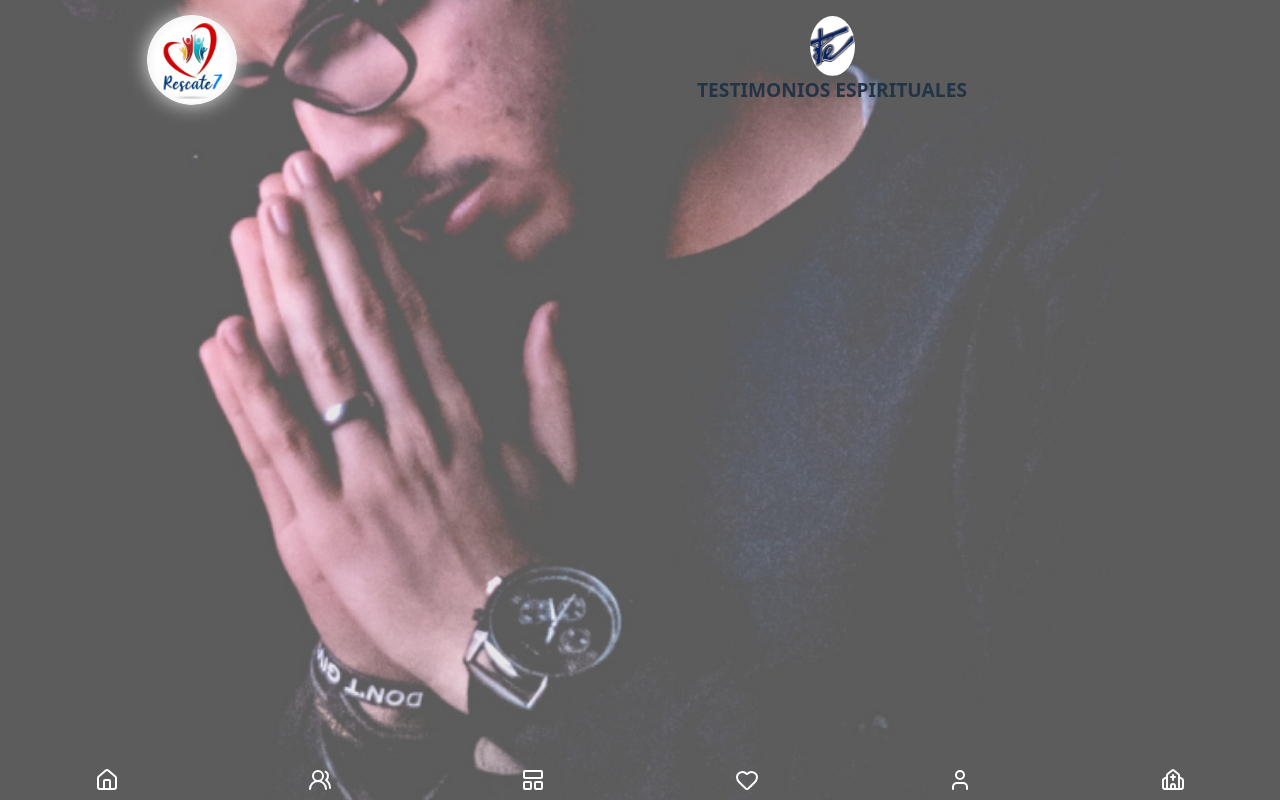
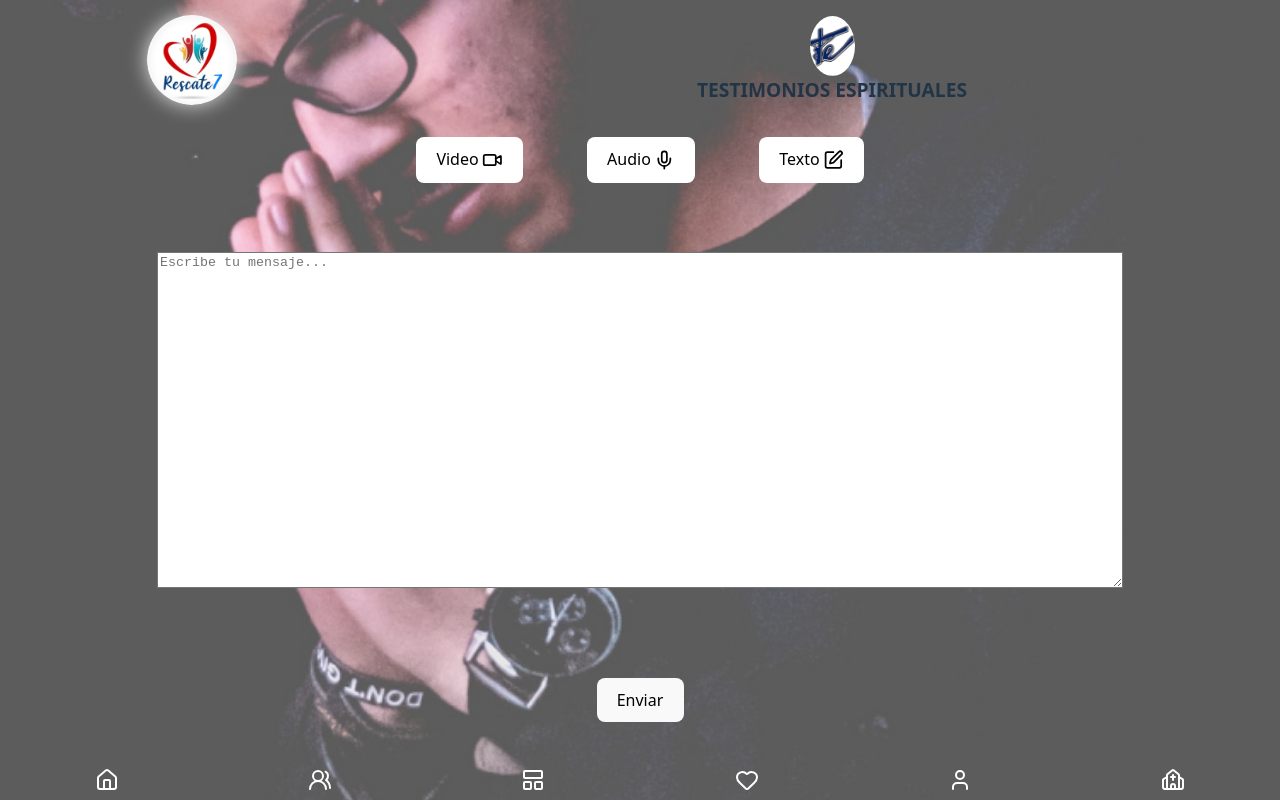
Before and after one commit to leoancab/rescate7, a React app in the folder frontend/: page /management/testimony in a window 1280 px wide. Built offline with nearby package versions, Linux system fonts and the light colour scheme; the HTML template or start-up script is replaced by a standard one.

Commit message:
pantalla testimonio actualizada

```diff
--- a/frontend/src/App.css
+++ b/frontend/src/App.css
@@ -672,3 +672,39 @@ hr {
   display: flex;
   flex-direction: column;
 }
+
+.contenedorbotonestestimonio {
+  height: 10vh;
+  display: flex;
+  align-items: center;
+  justify-content: center;
+  gap: 5%;
+}
+
+.contenedorbotonestestimonio button {
+  background-color: white;
+  color: #000;
+  display: flex;
+  gap: 5%;
+}
+
+.contenedorentrada {
+  display: flex;
+  align-items: center;
+  justify-content: center;
+  height: 55vh;
+}
+
+.contenedorentrada textarea {
+  background-color: white;
+  color: #000;
+  height: 75%;
+  width: 75%;
+}
+
+.contenedorenviartestimonio {
+  height: 15vh;
+  display: flex;
+  align-items: center;
+  justify-content: center;
+}
--- a/frontend/src/pages/Testimony.jsx
+++ b/frontend/src/pages/Testimony.jsx
@@ -1,6 +1,11 @@
 import BottomNav from "./BottomNav";
+import { Video, Mic, SquarePen } from "lucide-react"
+import { useState } from "react";
 
 function Testimony() {
+
+    const [tipo, setTipo] = useState("texto");
+
     return (
         <div className="testimonio">
             <div className="dashboardhead">
@@ -16,10 +21,26 @@ function Testimony() {
                     TESTIMONIOS ESPIRITUALES
                 </div>
             </div>
-            <div>
-                <div>
-
-                </div>
+            <div className="contenedorbotonestestimonio">
+                <button onClick={() => setTipo("video")}>Video<Video /></button>
+                <button onClick={() => setTipo("audio")}>Audio<Mic /></button>
+                <button onClick={() => setTipo("texto")}>Texto<SquarePen /></button>
+            </div>
+            <div className="contenedorentrada">
+                {tipo === "video" && (
+                    <input type="file" accept="video/*" />
+                )}
+                {tipo === "audio" && (
+                    <input type="file" accept="audio/*" />
+                )}
+                {tipo === "texto" && (
+                    <textarea placeholder="Escribe tu mensaje..." />
+                )}
+            </div>
+            <div className="contenedorenviartestimonio">
+                <button>
+                    Enviar
+                </button>
             </div>
             <BottomNav />
         </div>
```
